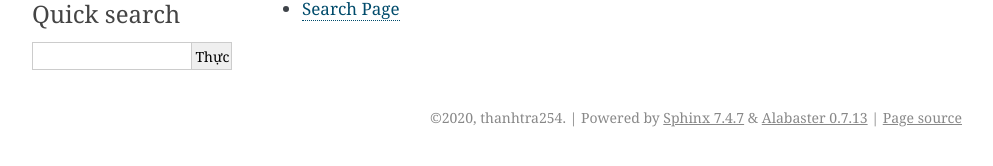
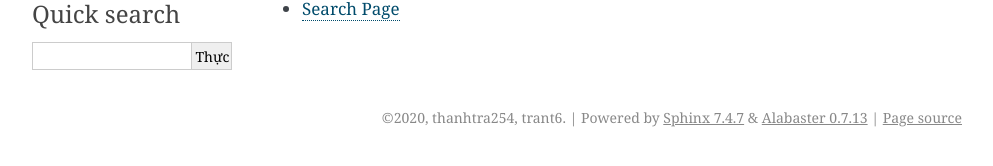
Before and after one commit to thanhtra254/SMCS, a Sphinx documentation site: the page built from docs/index.rst, in a window 1280 px wide. Shown: the part 269-435 px from the top of the page, without its empty margins (148-1141 px from the left). Built offline with Sphinx 7.4.7, drawn with Linux system fonts in a browser that asks for light colours; comment, search, counter and statistics services are not loaded.

Commit message:
Update conf.py

```diff
--- a/docs/conf.py
+++ b/docs/conf.py
@@ -18,7 +18,7 @@
 # -- Project information -----------------------------------------------------
 
 project = 'SAS Macros for Credit Scoring'
-copyright = '2020, thanhtra254'
+copyright = '2020, thanhtra254, trant6'
 author = 'thanhtra254'
 
 # The full version, including alpha/beta/rc tags
```
